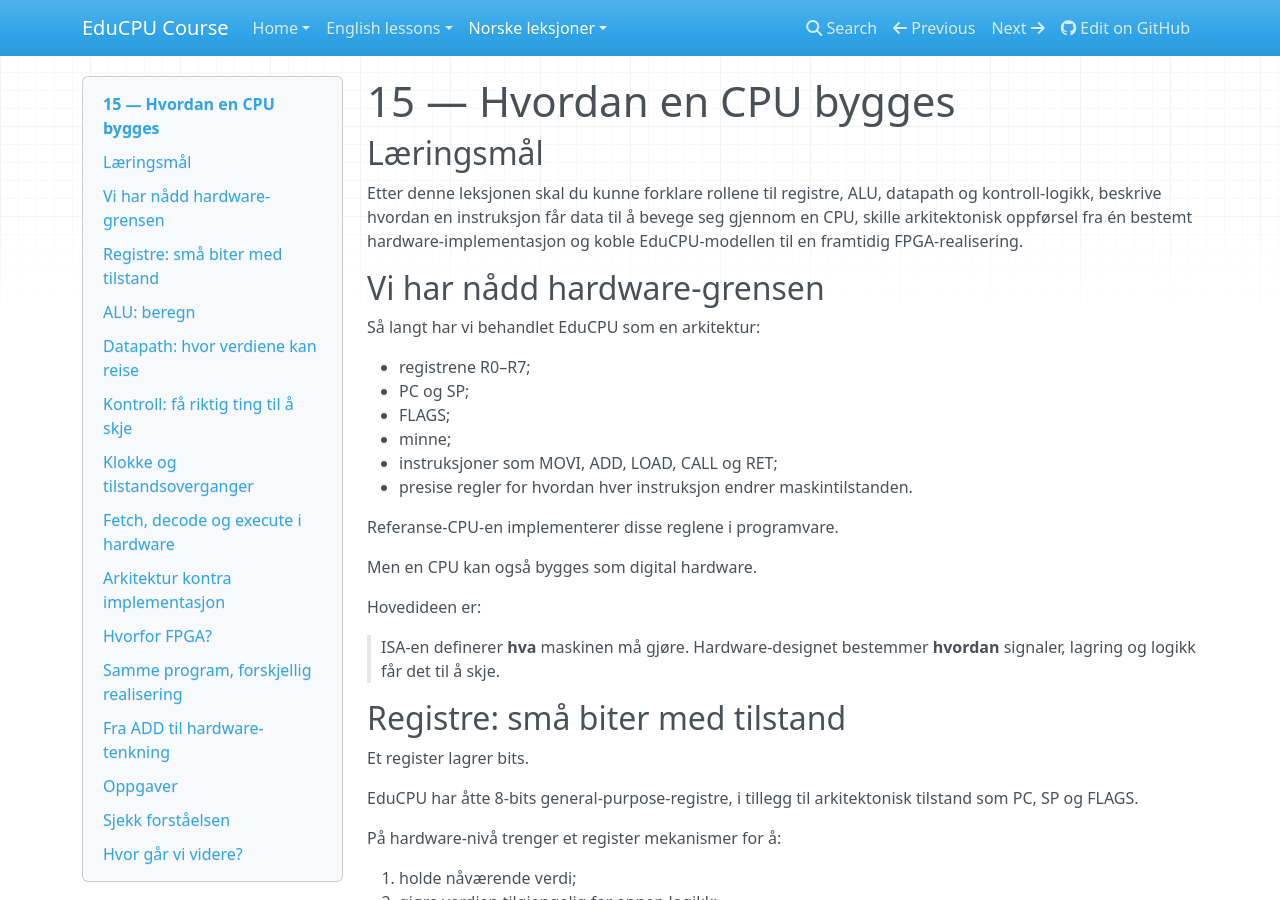
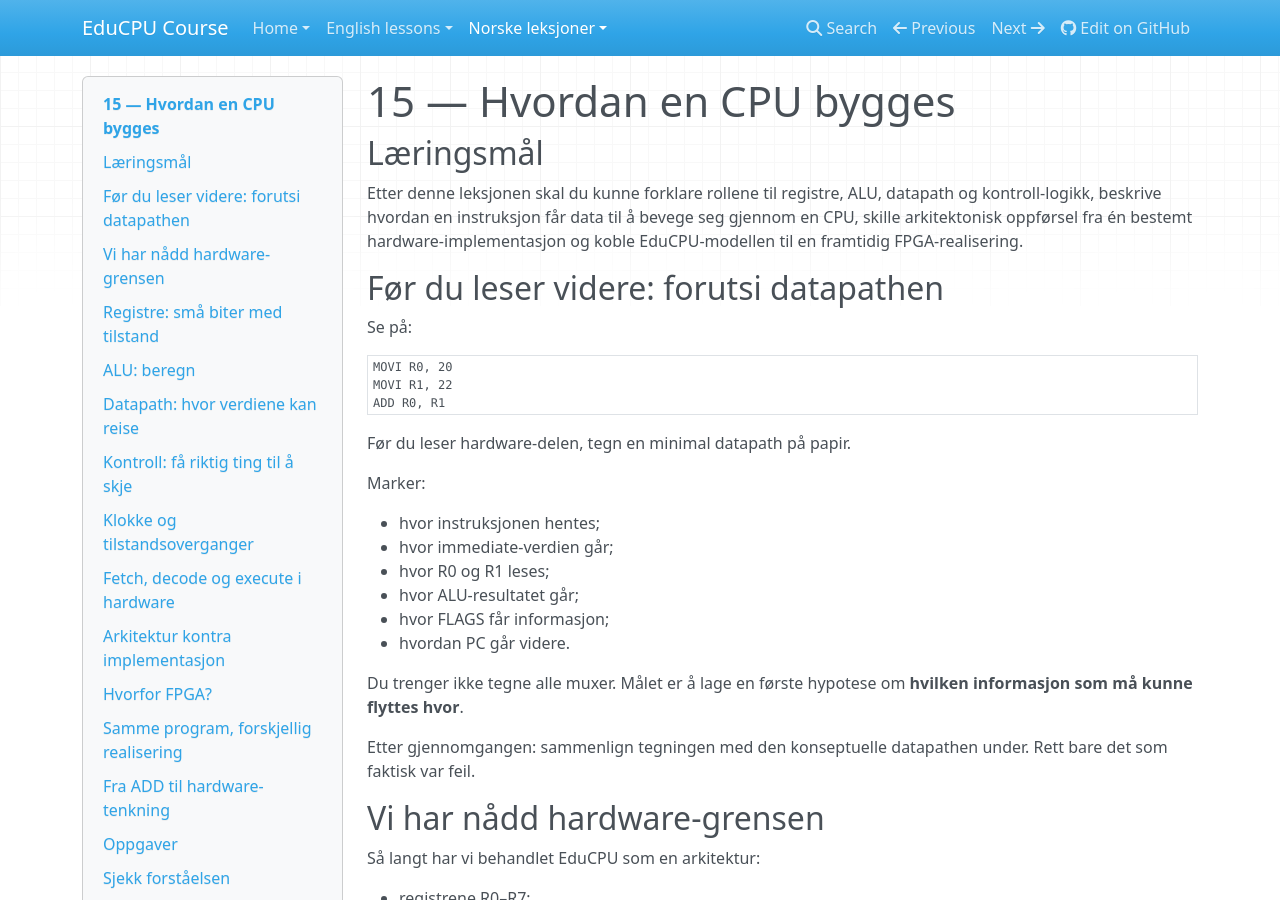
Before and after one commit to Ploos-AS/EduCPU, an MkDocs documentation site: the page built from course/no/lessons/15-hvordan-en-cpu-bygges.md, in a window 1280 px wide and 900 px high. Built offline with MkDocs 1.6.1, drawn with Linux system fonts in a browser that asks for light colours; nearby versions of some CDN libraries.

Commit message:
Pedagogy: add datapath prediction exercise to Lesson 15

````diff
--- a/course/no/lessons/15-hvordan-en-cpu-bygges.md
+++ b/course/no/lessons/15-hvordan-en-cpu-bygges.md
@@ -3,6 +3,31 @@
 ## Læringsmål
 
 Etter denne leksjonen skal du kunne forklare rollene til registre, ALU, datapath og kontroll-logikk, beskrive hvordan en instruksjon får data til å bevege seg gjennom en CPU, skille arkitektonisk oppførsel fra én bestemt hardware-implementasjon og koble EduCPU-modellen til en framtidig FPGA-realisering.
+
+## Før du leser videre: forutsi datapathen
+
+Se på:
+
+```asm
+MOVI R0, 20
+MOVI R1, 22
+ADD R0, R1
+```
+
+Før du leser hardware-delen, tegn en minimal datapath på papir.
+
+Marker:
+
+- hvor instruksjonen hentes;
+- hvor immediate-verdien går;
+- hvor R0 og R1 leses;
+- hvor ALU-resultatet går;
+- hvor FLAGS får informasjon;
+- hvordan PC går videre.
+
+Du trenger ikke tegne alle muxer. Målet er å lage en første hypotese om **hvilken informasjon som må kunne flyttes hvor**.
+
+Etter gjennomgangen: sammenlign tegningen med den konseptuelle datapathen under. Rett bare det som faktisk var feil.
 
 ## Vi har nådd hardware-grensen
 
````
